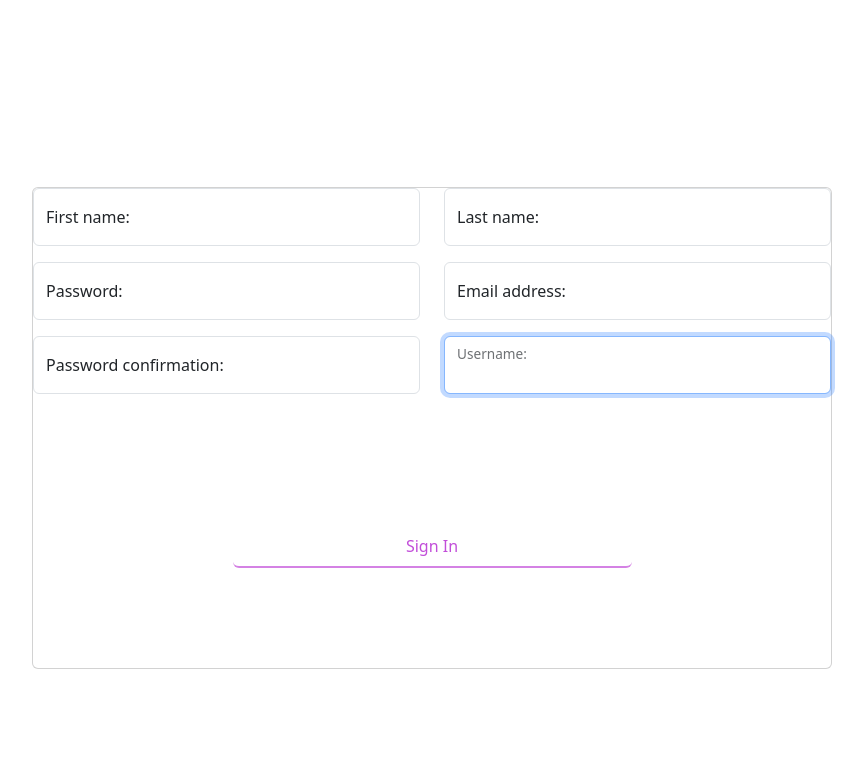
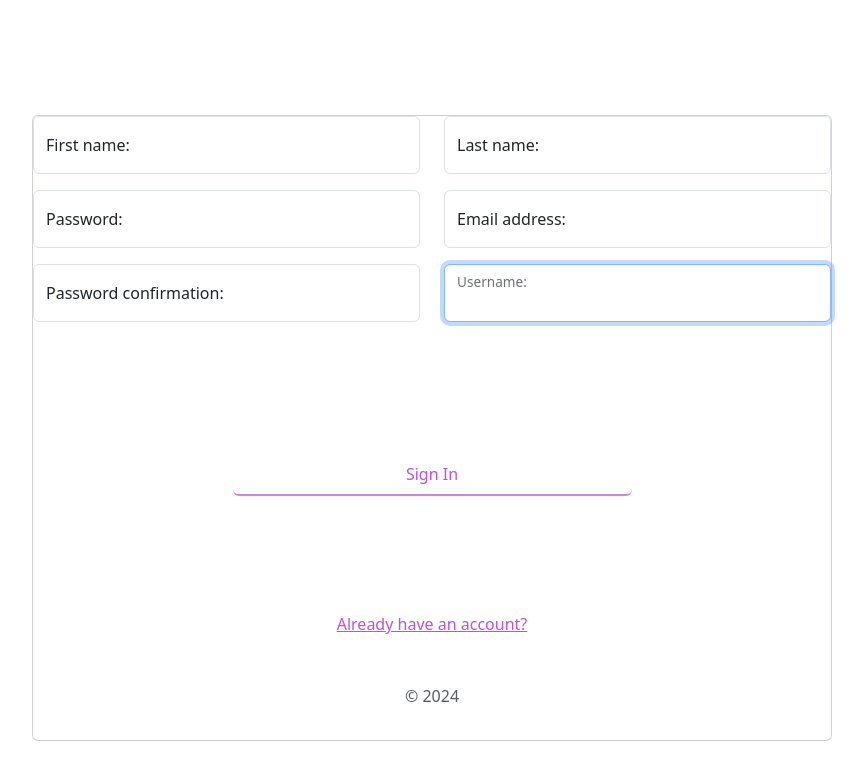
Before and after one commit to luismarrer/Probless-project, a Django app: page /account/signup/owner/ in a window 1280 px wide. Shown: the top 780 px of the page, without its empty margins (208-1074 px from the left). Run offline with Django 5.2, Linux system fonts and the light colour scheme.

Commit message:
Add login button
-Added a login button in the singup_owner.html for better user experience

```diff
--- a/probless-backend/account/templates/signup_owner.html
+++ b/probless-backend/account/templates/signup_owner.html
@@ -140,6 +140,15 @@
                         <button class="btn w-100 py-2" type="submit">Sign In</button>
 
                     </div>
+                    <div class="form-floating mb-3 role-centered">
+                        <!-- Text for signin up -->
+                        <p class="mt-3 text-center">
+                            <a href="{% url 'login' %}" style="color: rgba(194, 78, 217, 1); text-decoration: underline;">
+                                Already have an account?
+                            </a>
+                        </p>
+                        <p class="mt-5 mb-3 text-body-secondary text-center">© 2024</p>
+                    </div>
             </form>
         </main>
     </div>
```
